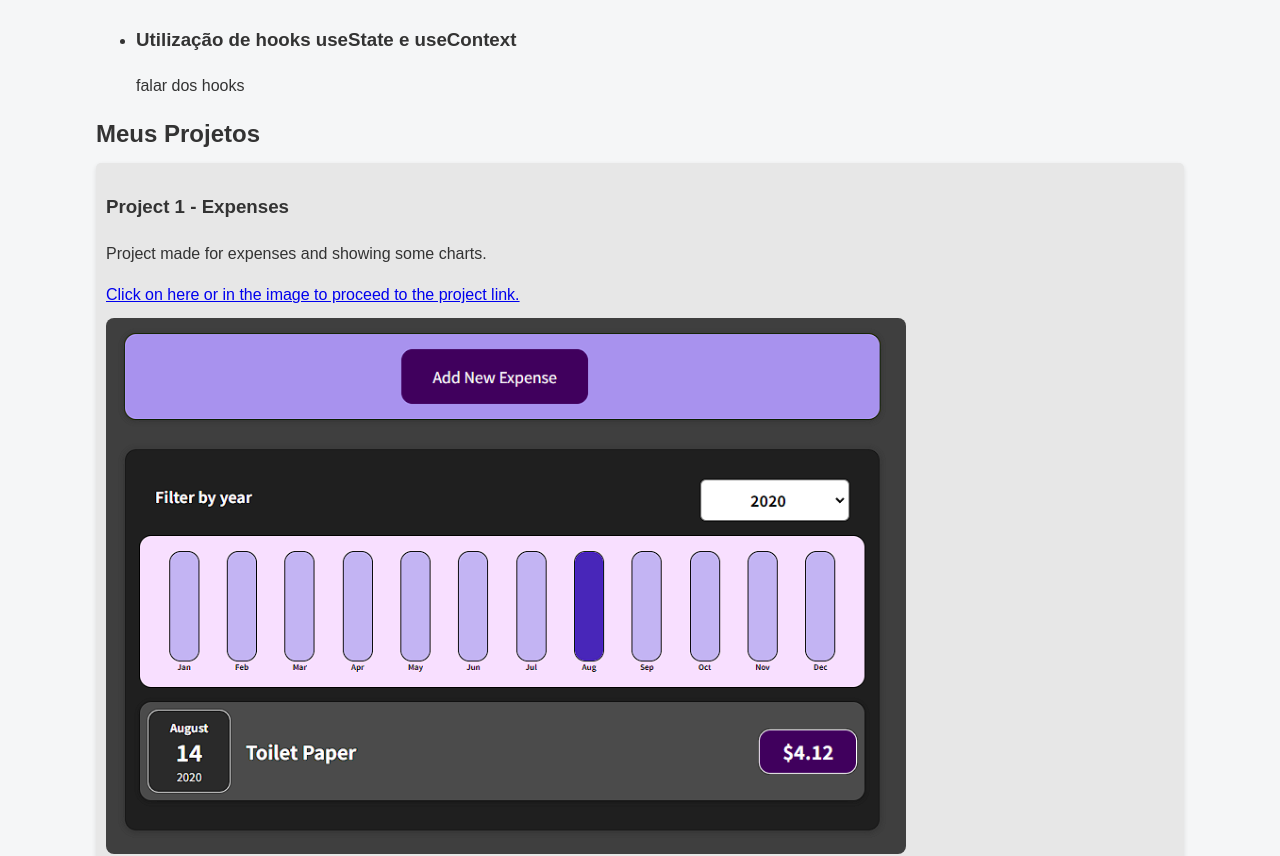
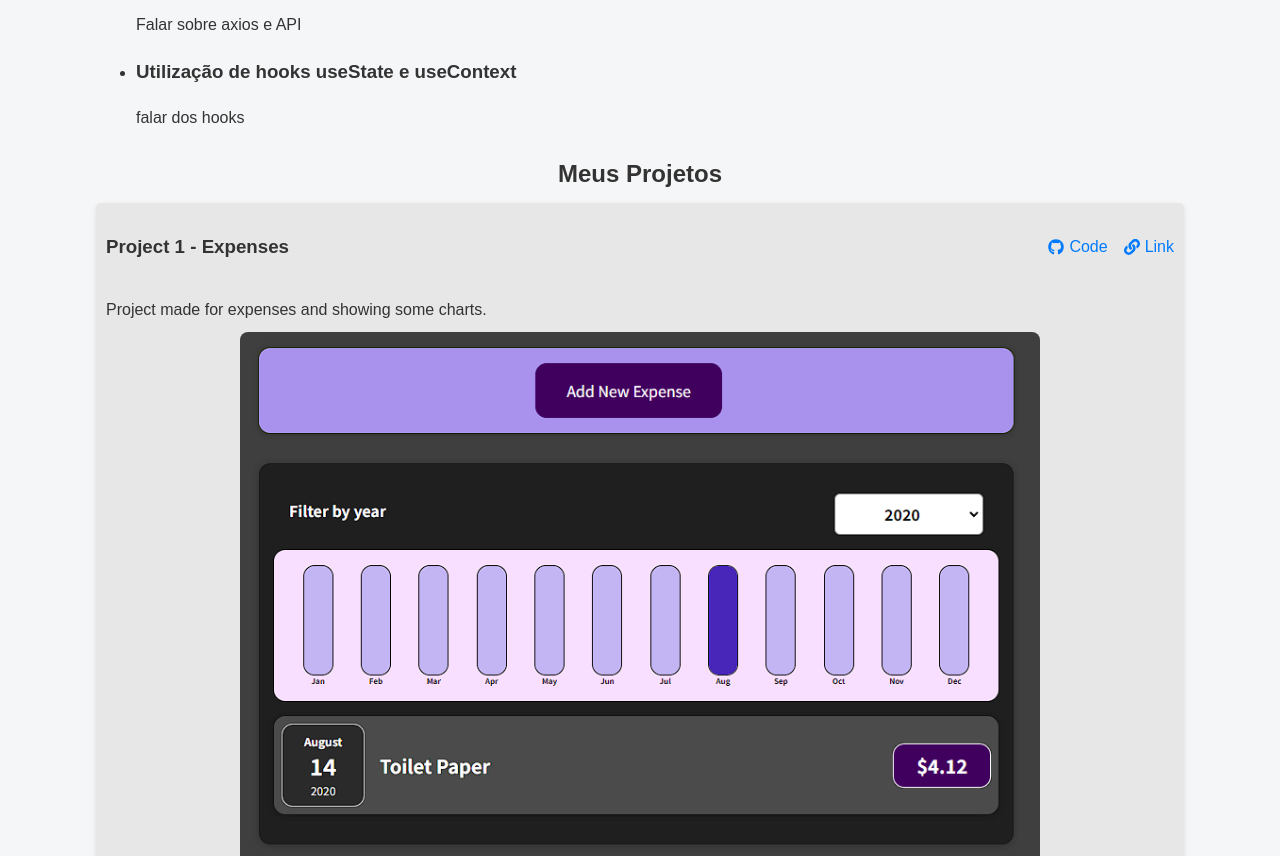
Before and after one commit to gabriel-azara/portfolio-react, a React (Create React App) app: page / in a window 1280 px wide. Shown: the part 1666-2522 px from the top of the page. Built offline with nearby package versions, Linux system fonts and the light colour scheme; no server answers.

Commit message:
several improves related to projects

```diff
--- a/src/App.css
+++ b/src/App.css
@@ -85,6 +85,12 @@ section {
 h2,
 p {
   margin-bottom: 10px;
+}
+
+h2{
+  display: flex;
+  justify-content: center;
+  margin-top: 1.5rem;
 }
 
 .project {
@@ -309,11 +315,6 @@ footer {
 }
 
 
-.project-img{
-  max-width: 800px;
-  border-radius: 8px;
-}
-
 @media (max-width: 768px) {
   .project-img{
     max-width: 100%;
--- a/src/components/Navbar.jsx
+++ b/src/components/Navbar.jsx
@@ -4,7 +4,7 @@ import ThemeToggle from './Theme/ThemeToggle';
 import LanguageSelector from './Language/LanguageSelector';
 import { useTranslation } from 'react-i18next';
 import { UserRectangle, House, Notebook, FileDoc } from '@phosphor-icons/react';
-import style from './Navbar.module.css'
+import './Navbar.css'
 
 function Navbar() {
   const { t } = useTranslation();
--- /dev/null
+++ b/src/components/ProjectLinks.css
@@ -0,0 +1,19 @@
+.links{
+  display: flex;
+}
+/*
+.projectDescription,  */
+.projectLink{
+  text-align: center;
+  text-decoration: none;
+  color: #007bff;
+  transition: color 0.1s ease;
+}
+
+.projectLink:hover {
+  color: blue;
+}
+
+.projectLink svg {
+  margin-right: 5px;
+}
--- /dev/null
+++ b/src/components/ProjectLinks.jsx
@@ -0,0 +1,22 @@
+import { FaGithub, FaLink } from 'react-icons/fa';
+import './ProjectLinks.css';
+
+export const ProjectLinks = ({codeSrc, linkSrc}) => {
+  return (
+    <div className="links">
+      <a
+        className="projectLink"
+        href={codeSrc}
+      >
+        <span>
+          <FaGithub /> Code
+        </span>
+      </a>
+      <a className="projectLink" href={linkSrc}>
+        <span>
+          <FaLink /> Link
+        </span>
+      </a>
+    </div>
+  );
+};
--- /dev/null
+++ b/src/components/Projects.css
@@ -0,0 +1,41 @@
+.projectsTitle{
+  display: flex;
+  justify-content: center;
+}
+
+.projectTitle{
+  display: flex;
+  justify-content: space-between;
+  align-items: center;
+}
+.projectTitle span{
+  margin-left: 16px;
+  display: flex;
+  justify-content: center;
+  align-items: center;
+}
+
+/* .links{
+  display: flex;
+}
+/*
+.projectDescription, .projectLink{
+  text-align: center;
+  text-decoration: none;
+  color: #007bff;
+  transition: color 0.1s ease;
+}
+
+.projectLink:hover {
+  color: blue;
+} */
+
+.projectWrapper{
+  display: flex;
+  justify-content: center;
+}
+
+.projectImg{
+  max-width: 800px;
+  border-radius: 8px;
+}
--- a/src/components/Projects.jsx
+++ b/src/components/Projects.jsx
@@ -2,18 +2,36 @@ import React from 'react';
 // import '../styles/styles.css'; // Importe a folha de estilos CSS
 // import '../styles/styles-dark.css';
 // import '../styles/styles-light.css';
-import imgProject from "../assets/images/project1.png"
+import imgProject from '../assets/images/project1.png';
+import './Projects.css';
+// import { Code, Link } from '@phosphor-icons/react';
+// import { FaGithub, FaLink } from 'react-icons/fa';
+import { ProjectLinks } from './ProjectLinks';
 
 function Projects() {
   return (
     <section id="projects">
-      <h2>Meus Projetos</h2>
+      <h2 className="projectsTitle">Meus Projetos</h2>
       <div className="project">
-        <h3>Project 1 - Expenses</h3>
-        <p>Project made for expenses and showing some charts.</p>
-        <a href="https://expenses-react-six.vercel.app/">
-          <p>Click on here or in the image to proceed to the project link.</p>
-        <img className='project-img' src={imgProject} alt='project'/></a>
+        <div className="projectTitle">
+          <h3 className="projectTitles">Project 1 - Expenses</h3>
+          <ProjectLinks
+            codeSrc={'https://github.com/gabriel-azara/Expenses-React'}
+            linkSrc={'https://expenses-react-six.vercel.app/'}
+          />
+        </div>
+        <p className="projectDescription">
+          Project made for expenses and showing some charts.
+        </p>
+        <div className="projectWrapper">
+          <a
+            className="projectLink"
+            href="https://expenses-react-six.vercel.app/"
+          >
+            {/* <p>Click on here or in the image to proceed to the project link.</p> */}
+            <img className="projectImg" src={imgProject} alt="project" />
+          </a>
+        </div>
       </div>
       <div className="project">
         <h3>Título do Projeto 2</h3>
```
Also changed, not shown: src/components/Navbar.css (renamed from src/components/Navbar.module.css).
